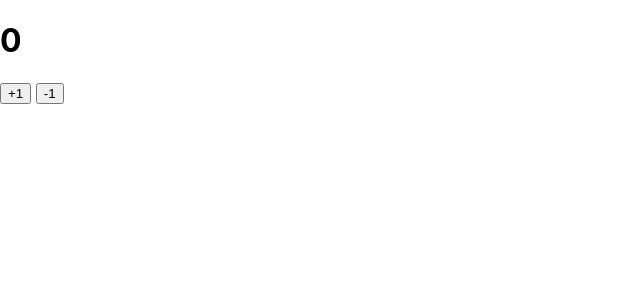
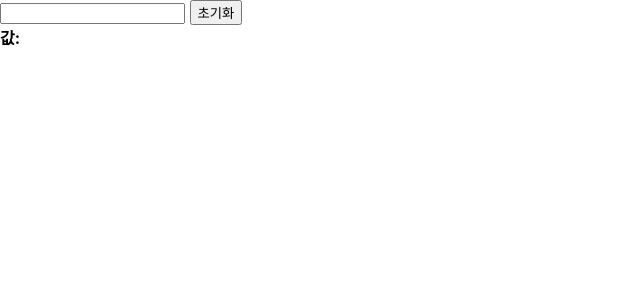
Before and after one commit to IGhost-P/FastCompus, a React (Create React App) app in the folder Morden React/begin/: page / in a window 1280 px wide. Shown: the top 300 px of the page, without its empty margins (0-640 px from the left). Built offline with nearby package versions, Linux system fonts and the light colour scheme.

Commit message:
8강 input 상태 관리하고

```diff
--- a/Morden React/begin/src/App.js
+++ b/Morden React/begin/src/App.js
@@ -1,12 +1,13 @@
 import React from 'react';
 import Counter from './Counter';
+import InputSample from './inputSample';
 
 
 
 function App() {
   return (
     <div>
-      <Counter />
+      <InputSample />
     </div>
   )
 }
--- /dev/null
+++ b/Morden React/begin/src/inputSample.js
@@ -0,0 +1,24 @@
+import React, { useState } from 'react';
+
+function InputSample() {
+    const [text, setText] = useState('');
+
+    const onChange = (e) => {
+        setText(e.target.value); {/* e는 이벤트에 등록하는 함수에서, 이벤트 객체 e를 가져온다. target은 이벤트 DOM을 받고, value는 값으로 받는다. */ }
+    };
+    const onReset = () => {
+        setText('');
+    };
+
+    return (
+        <div>
+            <input onChange={onChange} value={text} /> {/* value를 text로 해야, input이 바뀔때. onchange할때, 다시 초기화 시킬수 있다.*/}
+            <button onClick={onReset}>초기화</button>
+            <div>
+                <b>값: {text} </b>
+            </div>
+        </div>
+    );
+}
+
+export default InputSample;
```
